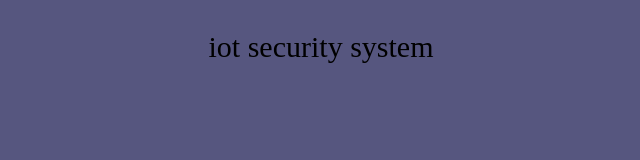
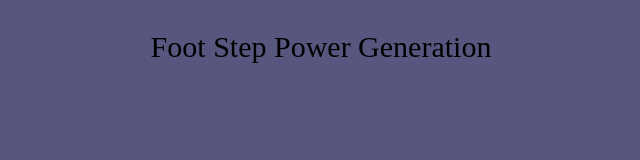
Before and after one commit to 20bec4115/IOT-BASED-SECURITY-SYSTEM, a plain HTML site: page index.html in a window 1280 px wide. Shown: the top 160 px of the page, without its empty margins (319-959 px from the left). Drawn offline with Linux system fonts and the light colour scheme; grey boxes are pictures that could not be loaded.

Commit message:
Update index.html

```diff
--- a/index.html
+++ b/index.html
@@ -25,7 +25,7 @@
     </style>
 </head>
 <body>
-    <p>iot security system</p>
+    <p>Foot Step Power Generation</p>
     <div class="video-container">
     <video width="450" height="340" controls>
         <source src="Projects3.mp4" type="video/mp4">
```
